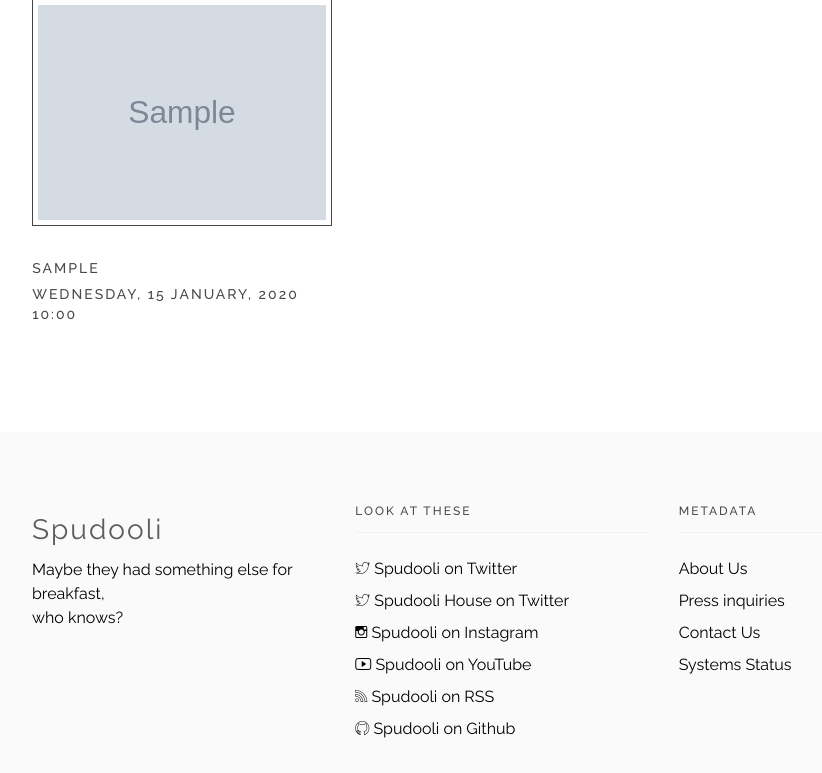
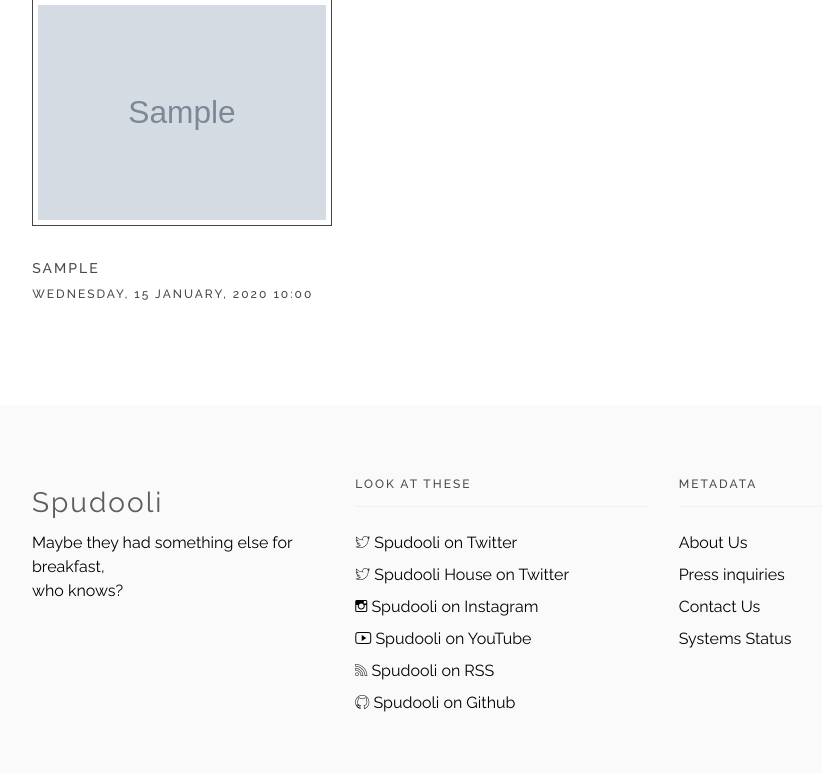
Before and after one commit to spudooli/spudooli.com, a Flask app: page /photoblog/archive in a window 1280 px wide. Shown: the part 457-1230 px from the top of the page, without its empty margins (138-960 px from the left). Run offline with Flask 2, Linux system fonts and the light colour scheme; tables that the repository leaves empty or names only in its code hold one stand-in row (values such as "Sample post"); grey boxes marked "Sample" are stand-in pictures; parts of the project's set-up code (start-up, migrations or seed data) failed here and were passed over; some libraries are stand-ins or nearby versions; some web fonts are replaced.

Commit message:
Tweak date text size on archive page

```diff
--- a/spudoolicom/photoblog.py
+++ b/spudoolicom/photoblog.py
@@ -125,7 +125,7 @@ def post(id):
             commentdate = datetime.now()
             if "thesis" in commenturl:
                 flash("We got your comment, we'll consider publishing it in due course")
-            elif id == "110":
+            elif id == "110" or id == "66":
                 flash("We got your comment, we'll consider publishing it in due course")
             else:
                 cur = db.mysql.connection.cursor()
--- a/spudoolicom/templates/photoblog.html
+++ b/spudoolicom/templates/photoblog.html
@@ -34,7 +34,7 @@
               <h5><a href="{{ url_for('post', id=post[0]) }}">
                   <h5>{{ post[1] | replace('\\', '') }}
                 </a></h5>
-              <div class="post-info"><span> {{ post[3].strftime('%A, %-d %B, %Y %-H:%M')}}</span></div>
+              <div class="counter-title"><span> {{ post[3].strftime('%A, %-d %B, %Y %-H:%M')}}</span></div>
             </div>
           </li>
 
```
